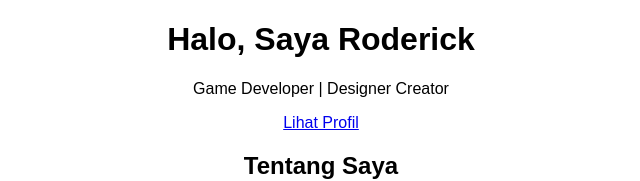
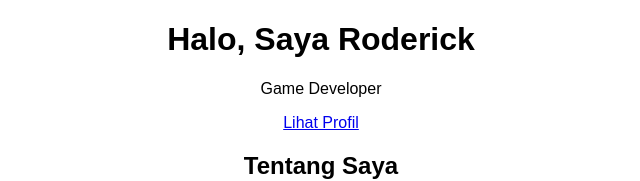
Before and after one commit to Rodericck/Roderick, a plain HTML site: page index.html in a window 1280 px wide. Shown: the top 181 px of the page, without its empty margins (319-959 px from the left). Drawn offline with Linux system fonts and the light colour scheme.

Commit message:
Update index.html

```diff
--- a/index.html
+++ b/index.html
@@ -1 +1 @@
-<!DOCTYPE html> <html lang="en"> <head> <meta charset="UTF-8"> <meta name="viewport" content="width=device-width, initial-scale=1.0"> <title>My Portfolio</title> <link rel="stylesheet" href="style.css"> </head> <body> <header> <h1>Halo, Saya Roderick</h1> <p>Game Developer | Designer Creator</p> <a href="#about" class="btn">Lihat Profil</a> </header> <section id="about"> <h2>Tentang Saya</h2> <p>Saya pelajar SMK yang belajar membuat website. menggunakan GitHub Pages.</p> </section> <footer> <p>© 2025 Nandz. All Rights Reserved.</p> </footer> </body> </html>
+<!DOCTYPE html> <html lang="en"> <head> <meta charset="UTF-8"> <meta name="viewport" content="width=device-width, initial-scale=1.0"> <title>My Portfolio</title> <link rel="stylesheet" href="style.css"> </head> <body> <header> <h1>Halo, Saya Roderick</h1> <p>Game Developer</p> <a href="#about" class="btn">Lihat Profil</a> </header> <section id="about"> <h2>Tentang Saya</h2> <p>Saya pelajar SMK yang belajar membuat website. menggunakan GitHub Pages.</p> </section> <footer> <p>© 2025 Nandz. All Rights Reserved.</p> </footer> </body> </html>
```
